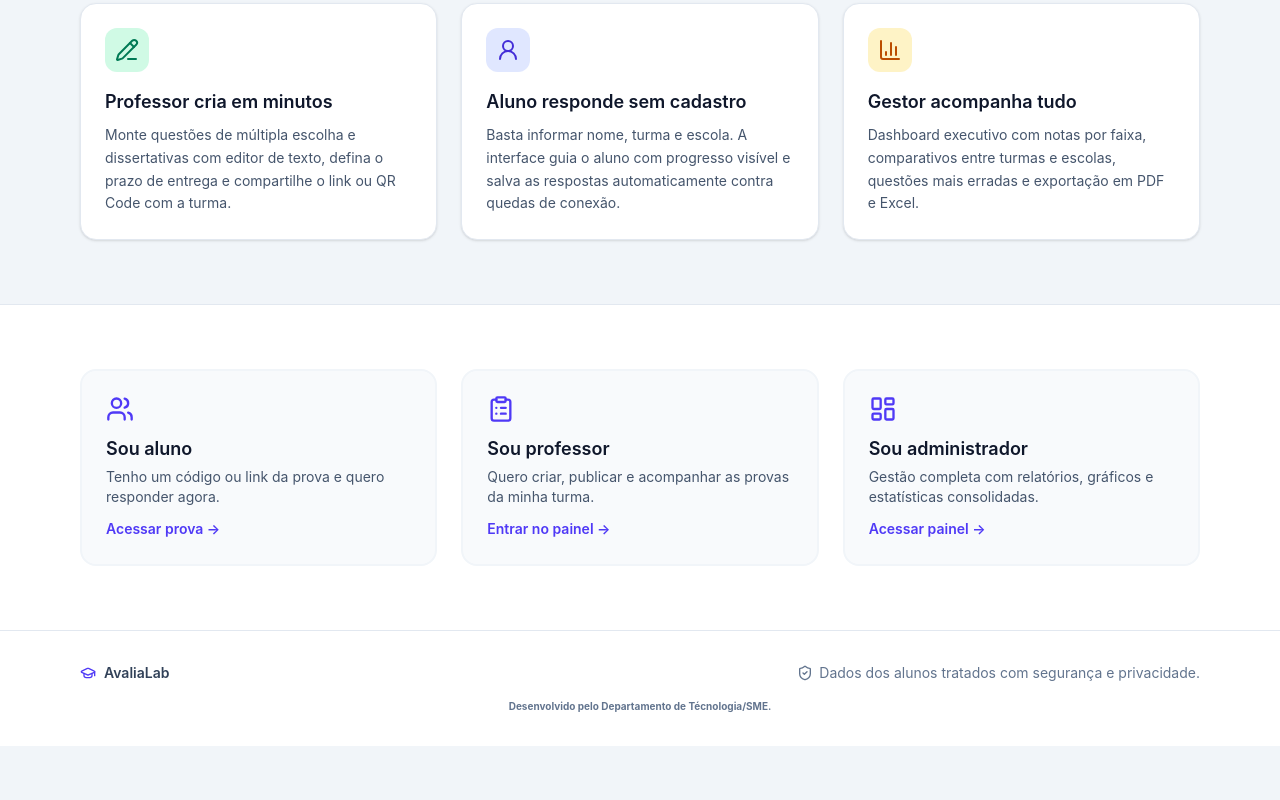
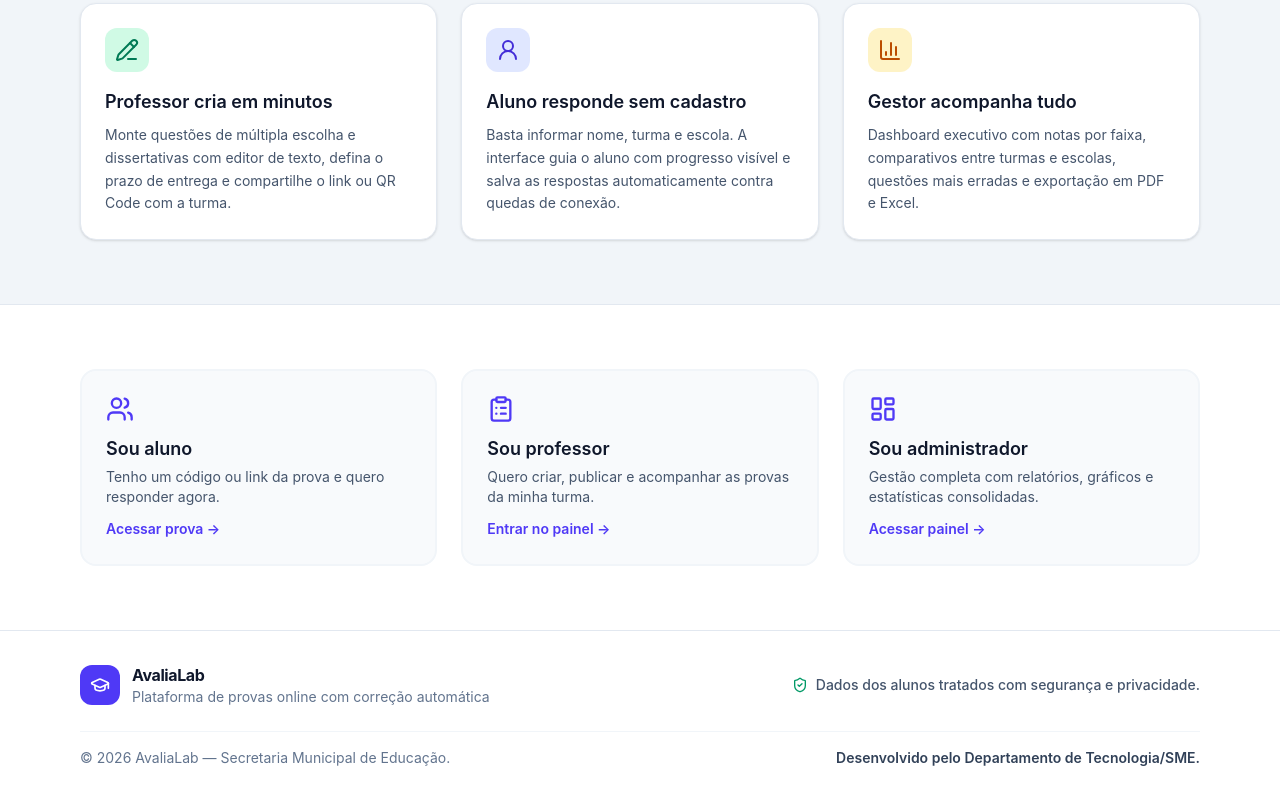
Before and after one commit to antoniooliveira-arch/online-testing-platform, a Next.js app: page / in a window 1280 px wide. Shown: the part 586-1386 px from the top of the page. Before the commit the page ends 1332 px from the top, so only its background shows below. Built offline with nearby package versions, Linux system fonts and the light colour scheme.

Commit message:
style: tipografia do formulário de acesso e rodapés mais visíveis e profissionais

```diff
--- a/src/app/page.tsx
+++ b/src/app/page.tsx
@@ -147,20 +147,28 @@ export default function HomePage() {
         </div>
       </section>
 
-      <footer className="border-t border-slate-200 bg-white py-8">
-        <div className="mx-auto flex max-w-6xl flex-col items-center justify-between gap-4 px-4 text-sm text-slate-500 sm:flex-row">
-          <div className="flex items-center gap-2">
-            <GraduationCap className="h-4 w-4 text-indigo-600" />
-            <span className="font-semibold text-slate-700">AvaliaLab</span>
+      <footer className="border-t border-slate-200 bg-white">
+        <div className="mx-auto max-w-6xl px-4 py-8">
+          <div className="flex flex-col items-center justify-between gap-4 sm:flex-row">
+            <div className="flex items-center gap-3">
+              <span className="flex h-10 w-10 items-center justify-center rounded-xl bg-indigo-600 text-white">
+                <GraduationCap className="h-5 w-5" />
+              </span>
+              <div>
+                <p className="text-base font-bold tracking-tight text-slate-900">AvaliaLab</p>
+                <p className="text-sm text-slate-500">Plataforma de provas online com correção automática</p>
+              </div>
+            </div>
+            <p className="flex items-center gap-2 text-sm font-medium text-slate-600">
+              <ShieldCheck className="h-4 w-4 text-emerald-600" />
+              Dados dos alunos tratados com segurança e privacidade.
+            </p>
           </div>
-          <p className="flex items-center gap-1.5">
-            <ShieldCheck className="h-4 w-4" />
-            Dados dos alunos tratados com segurança e privacidade.
-          </p>
+          <div className="mt-6 flex flex-col items-center justify-between gap-2 border-t border-slate-100 pt-4 sm:flex-row">
+            <p className="text-sm text-slate-500">© {new Date().getFullYear()} AvaliaLab — Secretaria Municipal de Educação.</p>
+            <p className="text-sm font-semibold text-slate-700">Desenvolvido pelo Departamento de Tecnologia/SME.</p>
+          </div>
         </div>
-        <p className="mt-4 text-center text-[10px] font-bold text-slate-500">
-          Desenvolvido pelo Departamento de Técnologia/SME.
-        </p>
       </footer>
     </div>
   );
--- a/src/components/access-form.tsx
+++ b/src/components/access-form.tsx
@@ -22,7 +22,8 @@ export default function AccessForm() {
 
   return (
     <form onSubmit={submit} className="mx-auto w-full max-w-xl">
-      <div className="flex flex-col gap-3 rounded-2xl bg-white/95 p-3 shadow-xl shadow-indigo-900/20 backdrop-blur sm:flex-row">
+      <div className="rounded-2xl bg-white p-4 shadow-xl shadow-indigo-900/20">
+        <div className="flex flex-col gap-3 sm:flex-row">
           <div className="relative flex-1">
             <KeyRound className="pointer-events-none absolute left-3.5 top-1/2 h-5 w-5 -translate-y-1/2 text-slate-400" />
             <input
@@ -32,22 +33,23 @@ export default function AccessForm() {
                 setError("");
               }}
               placeholder="Digite o código da prova (ex.: K7M2QX9P)"
-            className="w-full rounded-xl border-0 bg-slate-100 py-3.5 pl-11 pr-4 text-base font-medium tracking-wider text-slate-900 outline-none ring-indigo-500 placeholder:text-slate-400 placeholder:tracking-normal focus:ring-2"
+              className="w-full rounded-xl border border-slate-200 bg-slate-50 py-4 pl-12 pr-4 text-lg font-bold uppercase tracking-[0.18em] text-slate-900 outline-none ring-indigo-500 transition focus:border-indigo-400 focus:bg-white focus:ring-2 placeholder:text-sm placeholder:font-medium placeholder:normal-case placeholder:tracking-normal placeholder:text-slate-400"
               maxLength={20}
             />
           </div>
           <button
             type="submit"
-          className="inline-flex items-center justify-center gap-2 rounded-xl bg-indigo-600 px-6 py-3.5 text-base font-semibold text-white transition hover:bg-indigo-500 active:scale-[0.98]"
+            className="inline-flex items-center justify-center gap-2 rounded-xl bg-indigo-600 px-7 py-4 text-base font-bold tracking-wide text-white transition hover:bg-indigo-500 active:scale-[0.98]"
           >
             Acessar prova
             <ArrowRight className="h-5 w-5" />
           </button>
         </div>
-      {error && <p className="mt-2 text-center text-sm font-medium text-rose-100">{error}</p>}
-      <p className="mt-3 text-center text-sm text-indigo-100/80">
+        {error && <p className="mt-3 text-center text-sm font-semibold text-rose-600">{error}</p>}
+        <p className="mt-3 border-t border-slate-100 pt-3 text-center text-sm font-medium text-slate-500">
           Sem cadastro e sem senha: informe apenas nome, turma e escola.
         </p>
+      </div>
     </form>
   );
 }
--- a/src/components/shell.tsx
+++ b/src/components/shell.tsx
@@ -108,14 +108,16 @@ export default function Shell({
 
       <main className="mx-auto w-full max-w-7xl flex-1 px-4 py-8">{children}</main>
 
-      <footer className="border-t border-slate-200 bg-white py-5">
-        <p className="flex items-center justify-center gap-1.5 text-xs text-slate-400">
-          <BarChart3 className="h-3.5 w-3.5" />
-          AvaliaLab — plataforma de provas online
-        </p>
-        <p className="mt-1 text-center text-[10px] font-bold text-slate-400">
-          Desenvolvido pelo Departamento de Técnologia/SME.
-        </p>
+      <footer className="border-t border-slate-200 bg-white">
+        <div className="mx-auto flex w-full max-w-7xl flex-col items-center justify-between gap-2 px-4 py-5 sm:flex-row">
+          <p className="flex items-center gap-2 text-sm font-semibold text-slate-700">
+            <BarChart3 className="h-4 w-4 text-indigo-600" />
+            AvaliaLab — plataforma de provas online
+          </p>
+          <p className="text-sm font-medium text-slate-600">
+            Desenvolvido pelo Departamento de Tecnologia/SME.
+          </p>
+        </div>
       </footer>
     </div>
   );
```
Lines whose indentation alone changed are shown as unchanged.
